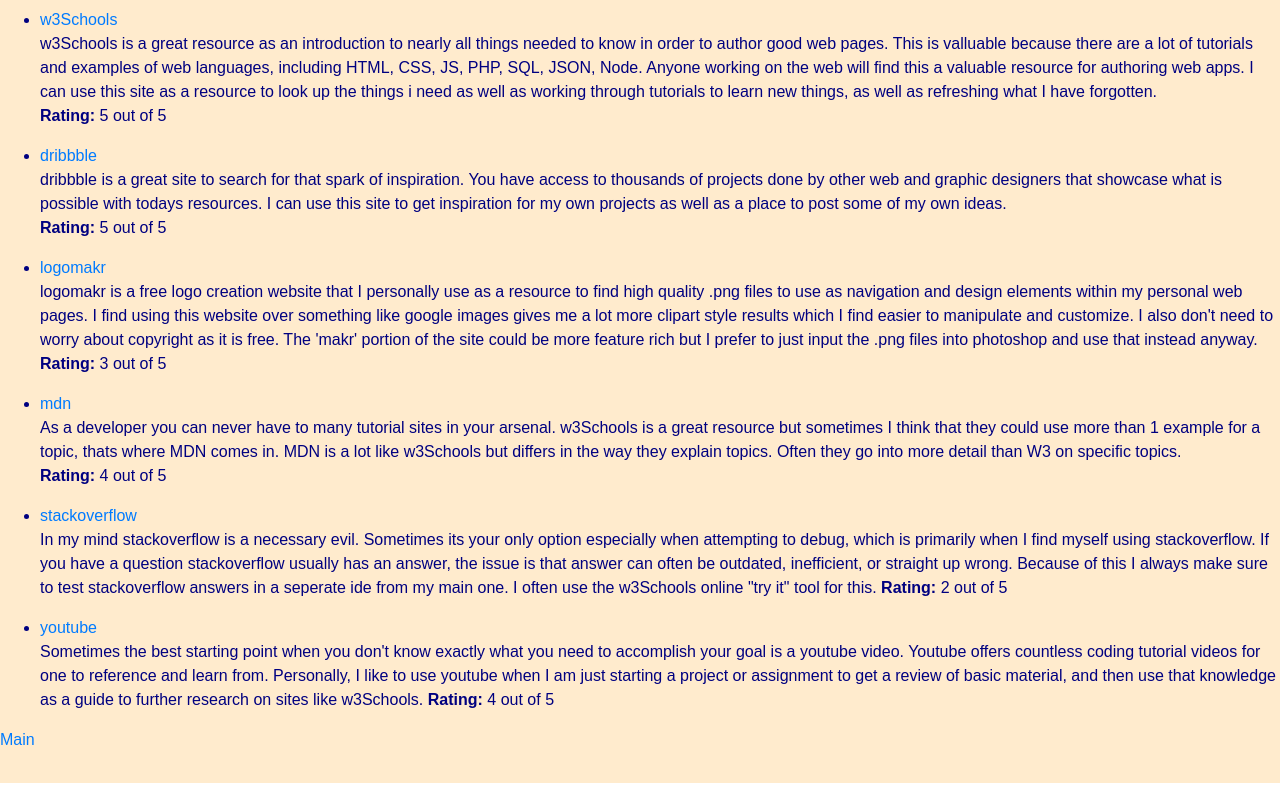
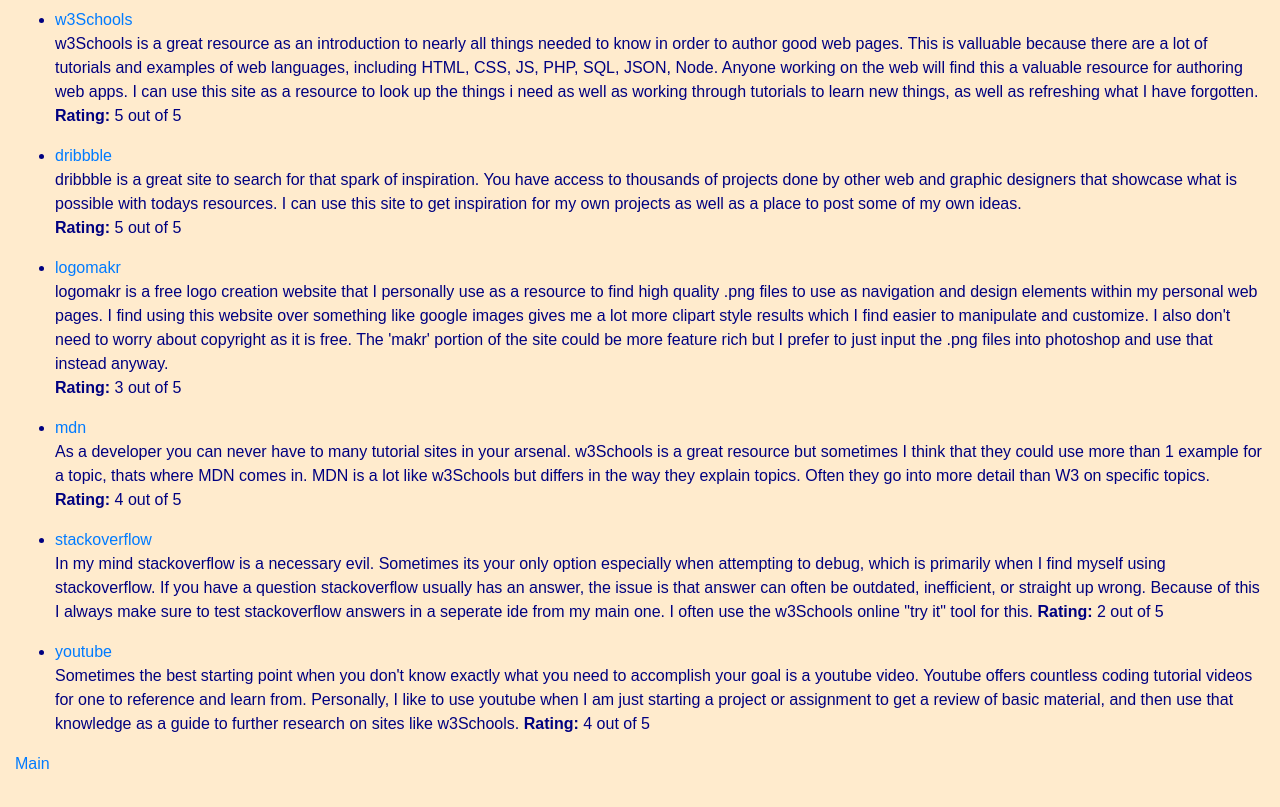
Before and after one commit to chofheins/WebRoot, a plain HTML site: page html/webresources.html in a window 1280 px wide. Shown: the part 65-872 px from the top of the page. Before the commit the page ends 848 px from the top, so only its background shows below. Drawn offline with nearby package versions, Linux system fonts and the light colour scheme.

Commit message:
Update webresources.html

```diff
--- a/html/webresources.html
+++ b/html/webresources.html
@@ -18,7 +18,7 @@
         <div class="header">
             <h1>Web Resources</h1>
         </div>
-        <div class="container-fluid"></div>
+        <div class="container-fluid">
             <div class="row">
                 <div class="col-sm-12">
                     <ul>
```
